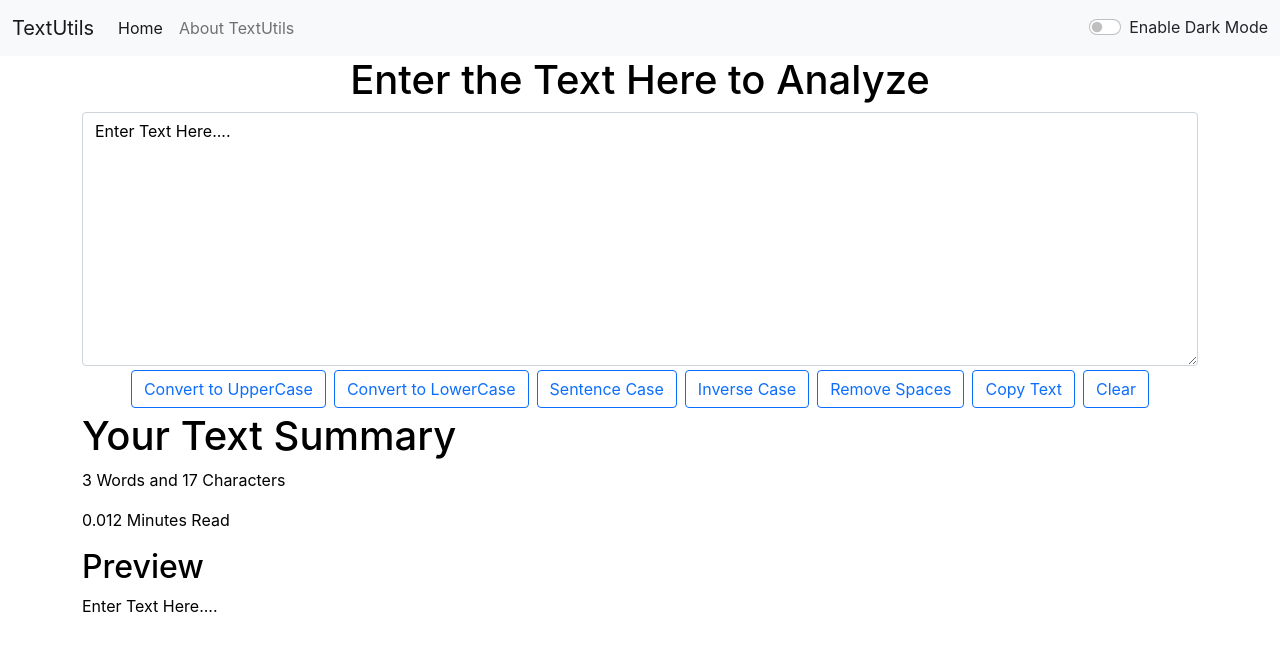
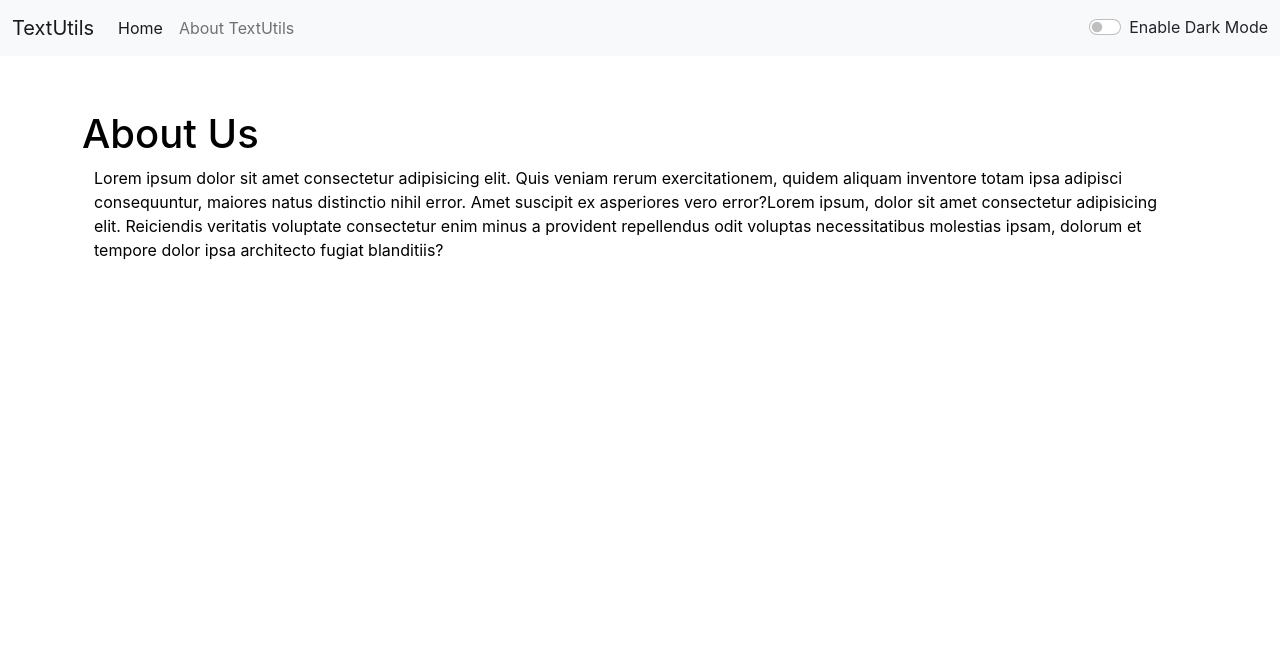
Before and after one commit to junaid1563/TextUtilsProjectReact, a React (Create React App) app: page /about in a window 1280 px wide. Shown: the top 650 px of the page. Built offline with nearby package versions, Linux system fonts and the light colour scheme.

Commit message:
Copy Functionality working and Modified About page for dark theme

```diff
--- a/package.json
+++ b/package.json
@@ -1,4 +1,5 @@
 {
+  "homepage": "https://textutils.github.io/TextUtilsProjectReact",
   "name": "textutils",
   "version": "0.1.0",
   "private": true,
@@ -6,6 +7,7 @@
     "@testing-library/jest-dom": "^5.16.3",
     "@testing-library/react": "^12.1.4",
     "@testing-library/user-event": "^13.5.0",
+    "gh-pages": "^3.2.3",
     "react": "^18.0.0",
     "react-dom": "^18.0.0",
     "react-router-dom": "^6.3.0",
@@ -13,6 +15,8 @@
     "web-vitals": "^2.1.4"
   },
   "scripts": {
+    "predeploy": "npm run build",
+    "deploy": "gh-pages -d build",
     "start": "react-scripts start",
     "build": "react-scripts build",
     "test": "react-scripts test",
--- a/src/App.js
+++ b/src/App.js
@@ -2,11 +2,11 @@ import { useState } from "react";
 import Navbar from "./components/Navbar";
 import TextForm from "./components/TextForm";
 import Alert from "./components/Alert";
-// import {
-//   BrowserRouter as Router,
-//   Routes,
-//   Route,
-// } from "react-router-dom";
+import {
+  BrowserRouter as Router,
+  Routes,
+  Route,
+} from "react-router-dom";
 import About from "./components/About";
 function App() {
   const [mode, setMode] = useState('light');
@@ -32,22 +32,24 @@ function App() {
     }, 2000)
   }
   return (<>
-    <Navbar title="TextUtils" aboutText="About TextUtils" mode={mode} toggleMode={toggleMode} />
-    <Alert alert={alert} />
-    <TextForm heading="Enter the Text Here to Analyze" mode={mode} showAlert={showAlert} />
+    {/* <Navbar title="TextUtils" aboutText="About TextUtils" mode={mode} toggleMode={toggleMode} />
+    <Alert alert={alert} /> */}
+    {/* <TextForm heading="Enter the Text Here to Analyze" mode={mode} showAlert={showAlert} />
+  </> */}
+    <Router>
+
+      <Navbar title="TextUtils" aboutText="About TextUtils" mode={mode} toggleMode={toggleMode} />
+      <Alert alert={alert} />
+
+      <Routes>
+
+        <Route exact path="/about" element={<About mode={mode}/>} />
+        <Route exact path="/" element={<TextForm heading="Enter the Text Here to Analyze" mode={mode} showAlert={showAlert} />} />
+
+      </Routes>
+
+    </Router>
   </>
-    // <Router>
-
-    //   <Navbar title="TextUtils" aboutText="About TextUtils" mode={mode} toggleMode={toggleMode} />
-    //   <Alert alert={alert} />
-    //   <Routes>
-
-    //     <Route exact path="/about" element={<About />} />
-    //     <Route exact path="/TextUtilsProjectReact" element={<TextForm heading="Enter the Text Here to Analyze" mode={mode} showAlert={showAlert} />
-    //     } />
-    //   </Routes>
-
-    // </Router>
   );
 }
 
--- a/src/components/About.js
+++ b/src/components/About.js
@@ -1,8 +1,11 @@
 import React from 'react'
 
-export default function About() {
+export default function About(props) {
+    const style = {
+        color: props.mode === 'dark' ? 'white' : 'black'
+    }
     return (
-        <div className='container'>
+        <div className='container' style={style}>
             <h1>About Us</h1>
             <div className="container">
                 <p>Lorem ipsum dolor sit amet consectetur adipisicing elit. Quis veniam rerum exercitationem, quidem aliquam inventore totam ipsa adipisci consequuntur, maiores natus distinctio nihil error. Amet suscipit ex asperiores vero error?Lorem ipsum, dolor sit amet consectetur adipisicing elit. Reiciendis veritatis voluptate consectetur enim minus a provident repellendus odit voluptas necessitatibus molestias ipsam, dolorum et tempore dolor ipsa architecto fugiat blanditiis?</p>
--- a/src/components/Alert.js
+++ b/src/components/Alert.js
@@ -4,10 +4,14 @@ export default function Alert(props) {
     const capitalize = (message) => {
         return message.charAt(0).toUpperCase() + message.slice(1);
     }
+    const style = {
+        height: '50px'
+    }
     return (
-        props.alert && <div class={`alert alert-${props.alert.type}  fade show`} role="alert">
-            <strong>{capitalize(props.alert.type)}</strong> {props.alert.message}
+        <div style={style} className="mb-1">
+            {props.alert && <div class={`alert alert-${props.alert.type}  fade show`} role="alert">
+                <strong>{capitalize(props.alert.type)}</strong> {props.alert.message}
 
-        </div>
-    )
+            </div>}
+        </div>)
 }
--- a/src/components/Navbar.js
+++ b/src/components/Navbar.js
@@ -17,9 +17,9 @@ function Navbar(props) {
     <>
       <nav className={`navbar navbar-expand-lg navbar-${props.mode} bg-${props.mode}`}>
         <div className="container-fluid">
-          <a className="navbar-brand" href="/TextUtilsProjectReact">
+          <Link className="navbar-brand" to="/">
             {props.title}
-          </a>
+          </Link>
           <button
             className="navbar-toggler"
             type="button"
@@ -34,14 +34,14 @@ function Navbar(props) {
           <div className="collapse navbar-collapse" id="navbarSupportedContent">
             <ul className="navbar-nav me-auto mb-2 mb-lg-0">
               <li className="nav-item">
-                <a className="nav-link active" aria-current="page" href="/TextUtilsProjectReact">
+                <Link className="nav-link active" aria-current="page" to="/">
                   Home
-                </a>
+                </Link>
               </li>
               <li className="nav-item">
-                <a className="nav-link" href="/about">
+                <Link className="nav-link" to="/about">
                   {props.aboutText}
-                </a>
+                </Link>
               </li>
             </ul>
             <div className={`form-check form-switch text-${props.mode === 'dark' ? 'light' : 'dark'}`}>
--- a/src/components/TextForm.js
+++ b/src/components/TextForm.js
@@ -58,9 +58,7 @@ export default function TextForm(props) {
 
   }
   const handleCopy = () => {
-    let textarea = document.getElementById("#text");
-    textarea.select()
-    navigator.clipboard.writeText(textarea.value);
+    navigator.clipboard.writeText(text);
     props.showAlert("Text is copied to Clipboard", "success");
 
   }
@@ -70,19 +68,9 @@ export default function TextForm(props) {
   };
   const [text, setText] = useState("Enter Text Here....");
   // number of words in textarea
-  let words = 0;
-  text.split(" ").forEach(t => {
-    if (t !== "" || t !== "") {
-      words += 1;
-    }
-  })
+  let words = text.split(/\s+/).filter(t => t.length > 0).length
   // number of characters in textarea
-  let characters = 0;
-  text.split("").forEach(ch => {
-    if (ch !== " ") {
-      characters += 1;
-    }
-  })
+  let characters = text.split("").filter(ch => ch !== " ").length
   // amount if time required to read words in textarea
   const time = (0.5 / 125) * words;
   return (
@@ -100,45 +88,45 @@ export default function TextForm(props) {
           rows="10"
           onChange={handleOnChnage}
           style={{
-            backgroundColor: props.mode === 'dark' ? '#343a40' : 'white',
+            backgroundColor: props.mode === 'dark' ? 'rgb(11,54,98)' : 'white',
             color: props.mode === 'dark' ? 'white' : 'black'
           }}
         ></textarea>
-        <button className={`btn btn-outline-${props.mode === 'light' ? 'primary' : 'light'} m-1`} onClick={handleUpClick}>
+        <button className={`btn btn-outline-${props.mode === 'light' ? 'primary' : 'light'} m-2`} onClick={handleUpClick}>
           Convert to UpperCase
         </button>
         <button
-          className={`btn btn-outline-${props.mode === 'light' ? 'primary' : 'light'} m-1`}
+          className={`btn btn-outline-${props.mode === 'light' ? 'primary' : 'light'} m-2`}
           onClick={handleLowClick}
         >
           Convert to LowerCase
         </button>
         <button
-          className={`btn btn-outline-${props.mode === 'light' ? 'primary' : 'light'} m-1`}
+          className={`btn btn-outline-${props.mode === 'light' ? 'primary' : 'light'} m-2`}
           onClick={handleSentence}
         >
           Sentence Case
         </button>
         <button
-          className={`btn btn-outline-${props.mode === 'light' ? 'primary' : 'light'} m-1`}
+          className={`btn btn-outline-${props.mode === 'light' ? 'primary' : 'light'} m-2`}
           onClick={handleInverseCase}
         >
           Inverse Case
         </button>
         <button
-          className={`btn btn-outline-${props.mode === 'light' ? 'primary' : 'light'} m-1`}
+          className={`btn btn-outline-${props.mode === 'light' ? 'primary' : 'light'} m-2`}
           onClick={handleRemoveSpaces}
         >
           Remove Spaces
         </button>
         <button
-          className={`btn btn-outline-${props.mode === 'light' ? 'primary' : 'light'} m-1`}
+          className={`btn btn-outline-${props.mode === 'light' ? 'primary' : 'light'} m-2`}
           onClick={handleCopy}
         >
           Copy Text
         </button>
 
-        <button className={`btn btn-outline-${props.mode === 'light' ? 'primary' : 'light'} m-1`} onClick={handleClear}>
+        <button className={`btn btn-outline-${props.mode === 'light' ? 'primary' : 'light'} m-2`} onClick={handleClear}>
           Clear
         </button>
       </div>
```
Also changed, not shown: 1 other file (tests, documents, lock files or other folders).
